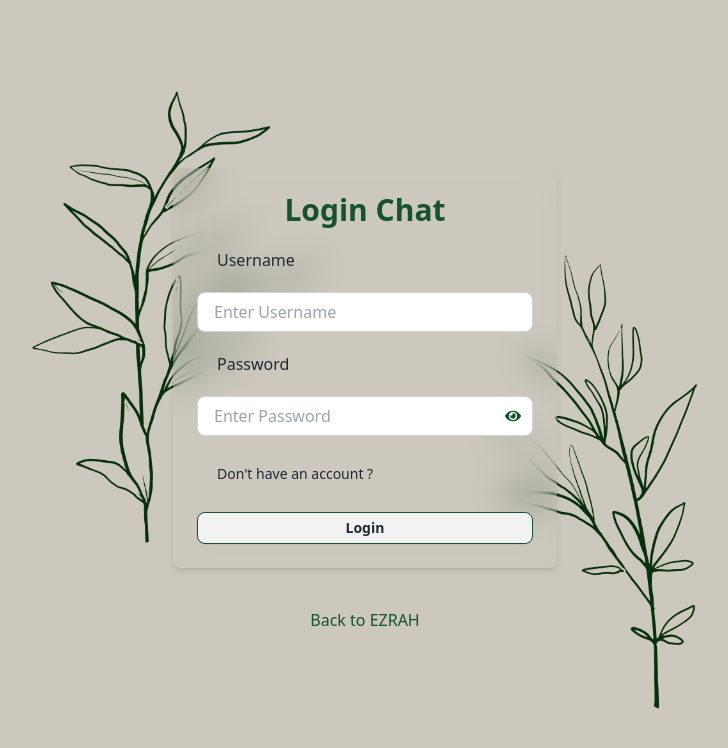
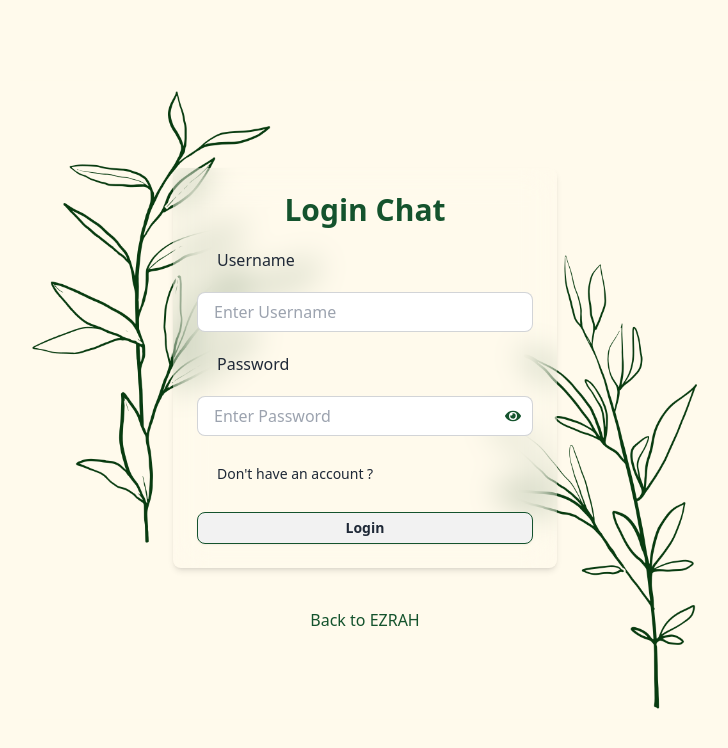
Before and after one commit to JudiRijesh/Ezra-Frontend, a React (Vite) app: page /login in a window 1280 px wide. Shown: the top 748 px of the page, without its empty margins (275-1003 px from the left). Built offline with nearby package versions, Linux system fonts and the light colour scheme.

Commit message:
CSS Updates

```diff
--- a/src/index.css
+++ b/src/index.css
@@ -3,7 +3,7 @@
 @tailwind utilities;
 
 body{
-  background: linear-gradient(rgba(0, 0, 0, 0.2), rgba(0, 0, 0, 0.2)), url('../public/Ezrah-BG.png');
+  background: url('../public/Ezrah-BG.png');
   background-repeat: no-repeat;
   background-size: cover;
   background-position: center;
```
